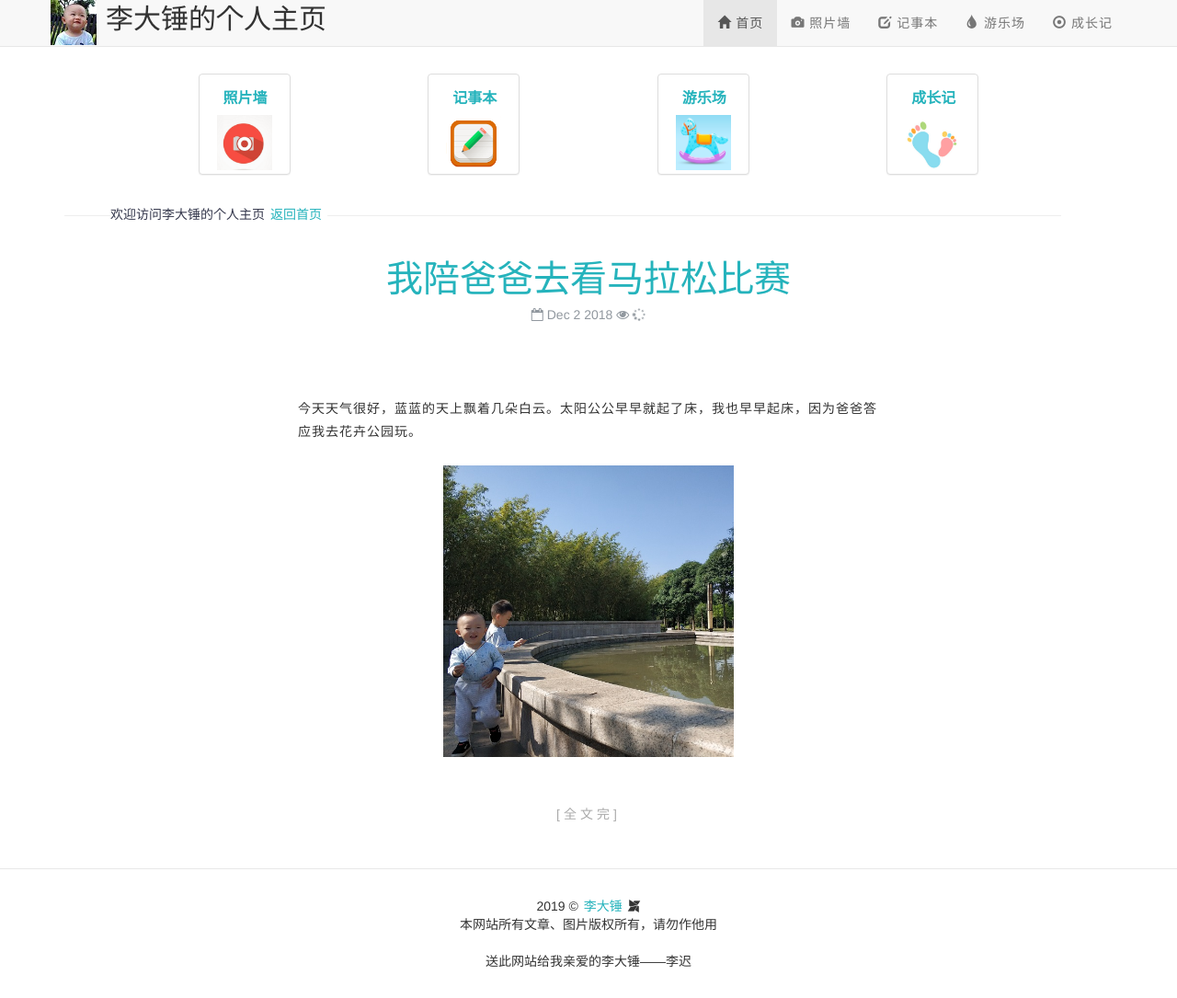
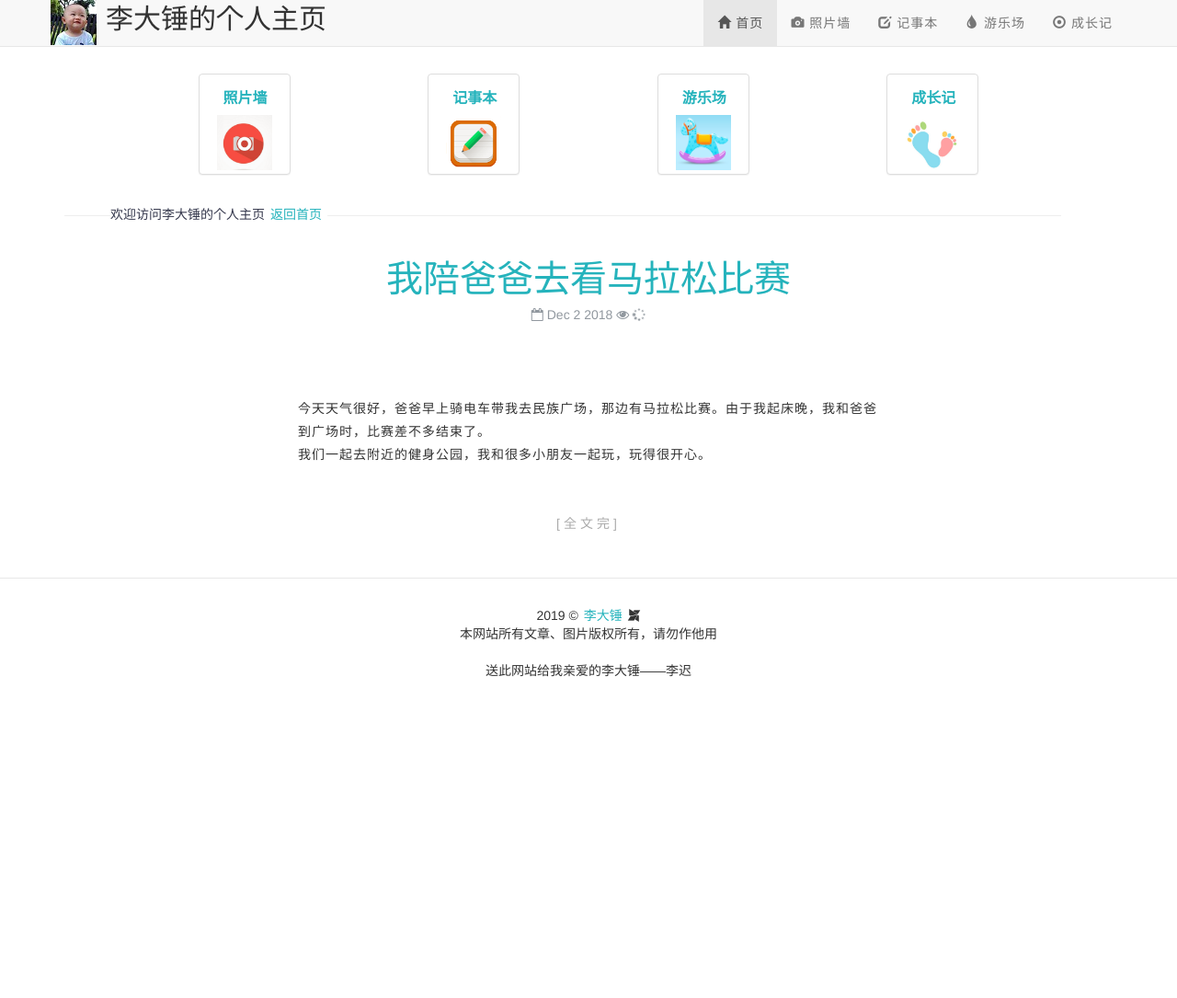
Before and after one commit to lidch/lidch.github.io, a Jekyll site: the page built from _posts/大锤与他爸的故事/2018-12-02-我陪爸爸去看马拉松比赛 .md, in a window 1280 px wide and 1085 px high. Shown: the whole window at 92% size. Built offline with Jekyll 4.4.1, drawn with Linux system fonts in a browser that asks for light colours; nearby versions of some CDN libraries; comment, search, counter and statistics services are not loaded.

Commit message:
update.
Signed-off-by: lidch <lidch@latelee.org>

```diff
--- a/_posts/大锤与他爸的故事/2018-12-02-我陪爸爸去看马拉松比赛 .md
+++ b/_posts/大锤与他爸的故事/2018-12-02-我陪爸爸去看马拉松比赛 .md
@@ -3,6 +3,5 @@ layout: post
 category: dady
 finished: true
 ---
-今天天气很好，蓝蓝的天上飘着几朵白云。太阳公公早早就起了床，我也早早起床，因为爸爸答应我去花卉公园玩。
-
-<p><img src="/img/2018/20181030_在花卉公园玩与小哥哥.jpg" width="50%"/> </p>
+今天天气很好，爸爸早上骑电车带我去民族广场，那边有马拉松比赛。由于我起床晚，我和爸爸到广场时，比赛差不多结束了。
+我们一起去附近的健身公园，我和很多小朋友一起玩，玩得很开心。
--- a/grow/growup.html
+++ b/grow/growup.html
@@ -4,7 +4,7 @@ layout: default
 
 <!--本文有部分使用非css样式，只是为了布局好看-->
 <script type="text/javascript" src="/js/hellwl.js"></script>
-
+<!--
 <h2>接种记录</h2>
 <table>
     <thread>
@@ -166,6 +166,7 @@ layout: default
     </tbody>
 <table>
 
+-->
 <h2>小锤成长记</h2>
 <table>
     <thread>
```
Also changed, not shown: other parts of grow/growup.html (+1 -1 lines).
